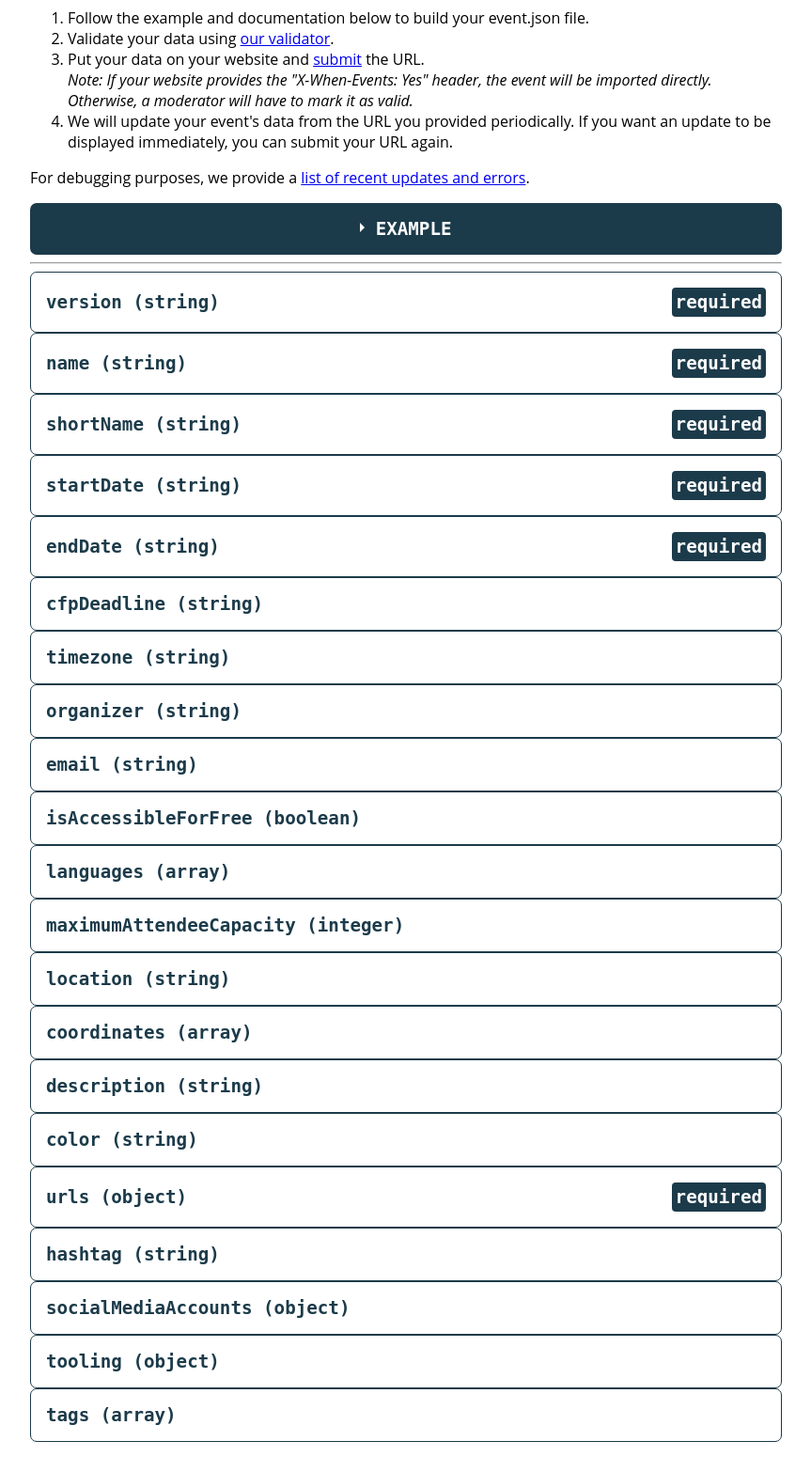
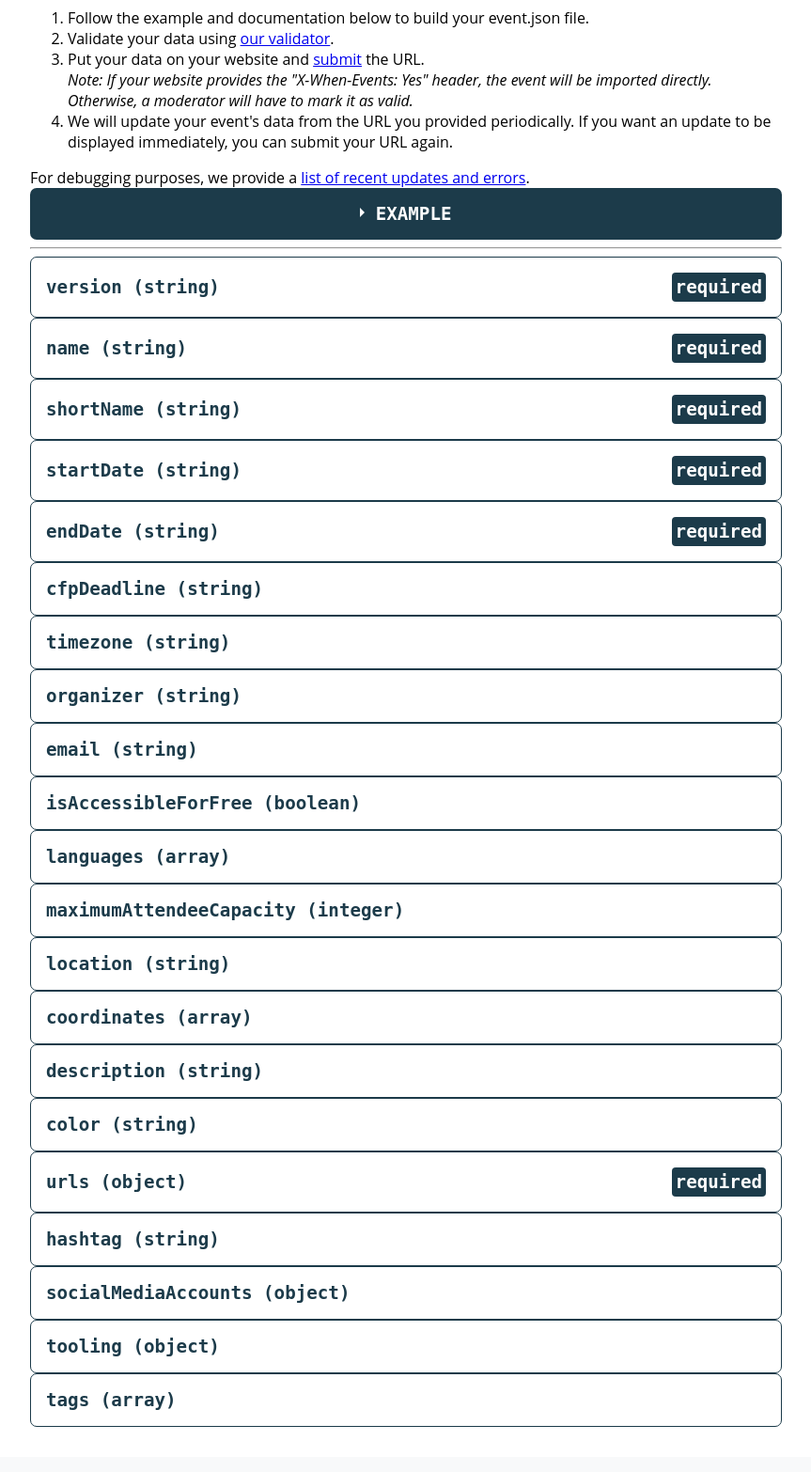
Before and after one commit to pretalx/when.events, a Django app: page /docs in a window 1280 px wide. Shown: the part 210-1776 px from the top of the page at 94% size, without its empty margins (208-1071 px from the left). After the commit the page ends 1728 px from the top, so only its background shows below. Run offline with Django 3.2, Linux system fonts and the light colour scheme; style sheets or scripts are compiled from the project's sources; some libraries are stand-ins or nearby versions.

Commit message:
Fix minor HTML style issues

```diff
--- a/src/when/events/templates/events/base.html
+++ b/src/when/events/templates/events/base.html
@@ -1,5 +1,5 @@
 {% load compress %}{% load i18n %}{% load static %}<!DOCTYPE html>
-<html{% if request.LANGUAGE_CODE %} lang="{{ request.LANGUAGE_CODE }}"{% endif %}>
+<html lang="{{ request.LANGUAGE_CODE|default:'en' }}">
 <head>
     <meta charset="utf-8">
     <title>{% block title %}{% endblock %} :: when.events</title>
--- a/src/when/events/templates/events/docs.html
+++ b/src/when/events/templates/events/docs.html
@@ -7,7 +7,6 @@
 {% block content %}
 <h1>{% trans "Documentation" %}</h1>
 
-<p>
 {% blocktrans trimmed with validator='/docs/validator' submit='/submit' log='/events/log'%}
   If you want to see your event on when.events, follow these steps:
   <ol>
@@ -19,7 +18,7 @@
   </ol>
   For debugging purposes, we provide a <a href="{{ log }}">list of recent updates and errors</a>.
 {% endblocktrans %}
-</p>
+<br>
 
 <div class="collapsible">
   <input id="collapsibleExample" class="toggle" type="checkbox">
@@ -37,12 +36,12 @@
 <div class="collapsible" id="{{ field_name }}">
   <input id="collapsible-{{ field_name }}" class="toggle" type="checkbox">
   <label for="collapsible-{{ field_name }}" class="collapse-toggle collapse-light collapse-docs">
-    <div class="docs">
+    <span class="docs">
     {{ field_name }} ({{ field.type }})
     {% if field_name in schema.required %}
       <span class="required">required</span>
     {% endif %}
-    </div>
+    </span>
   </label>
   <div class="collapsible-content">
     <div class="content-inner">
```
